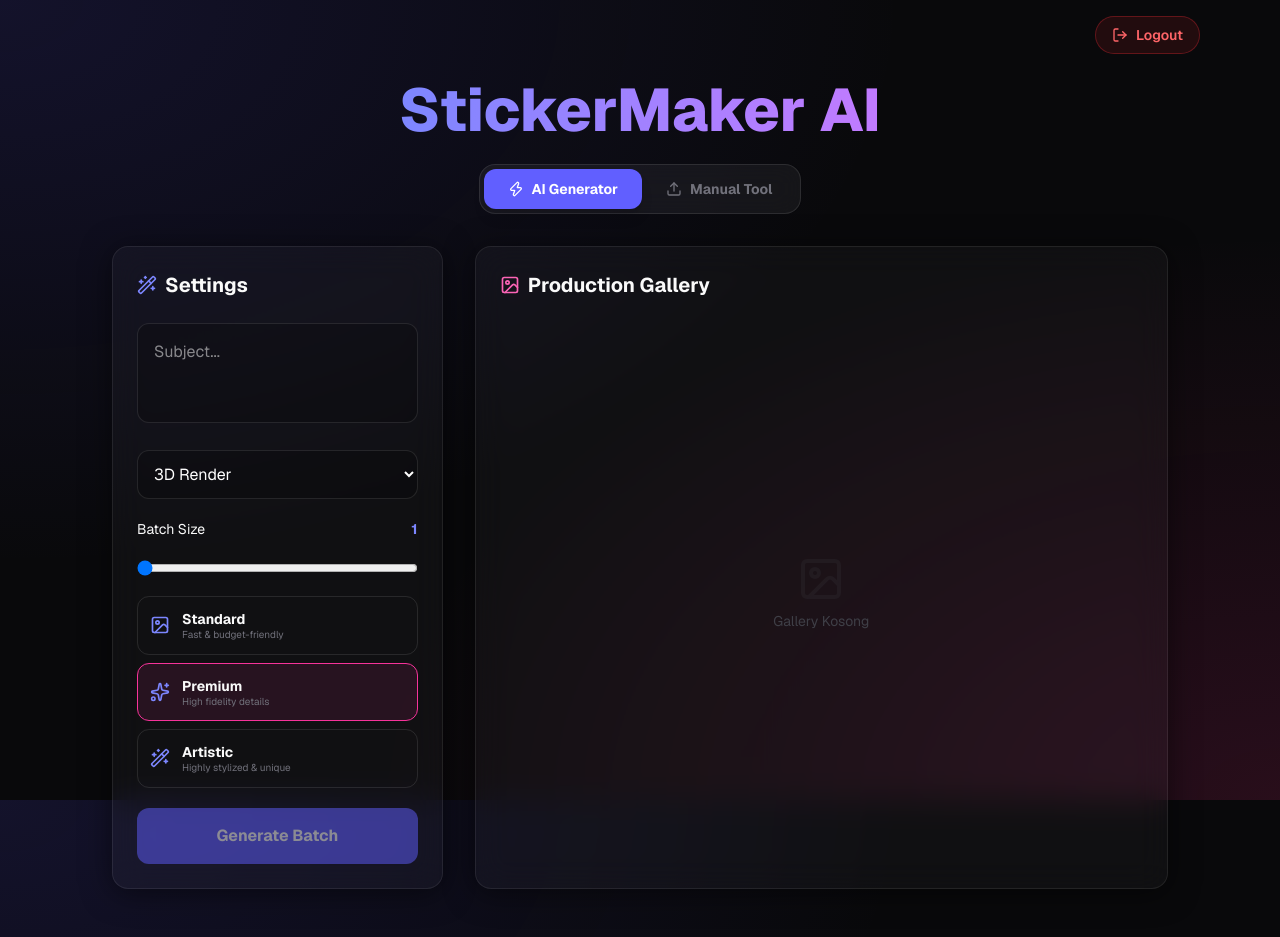
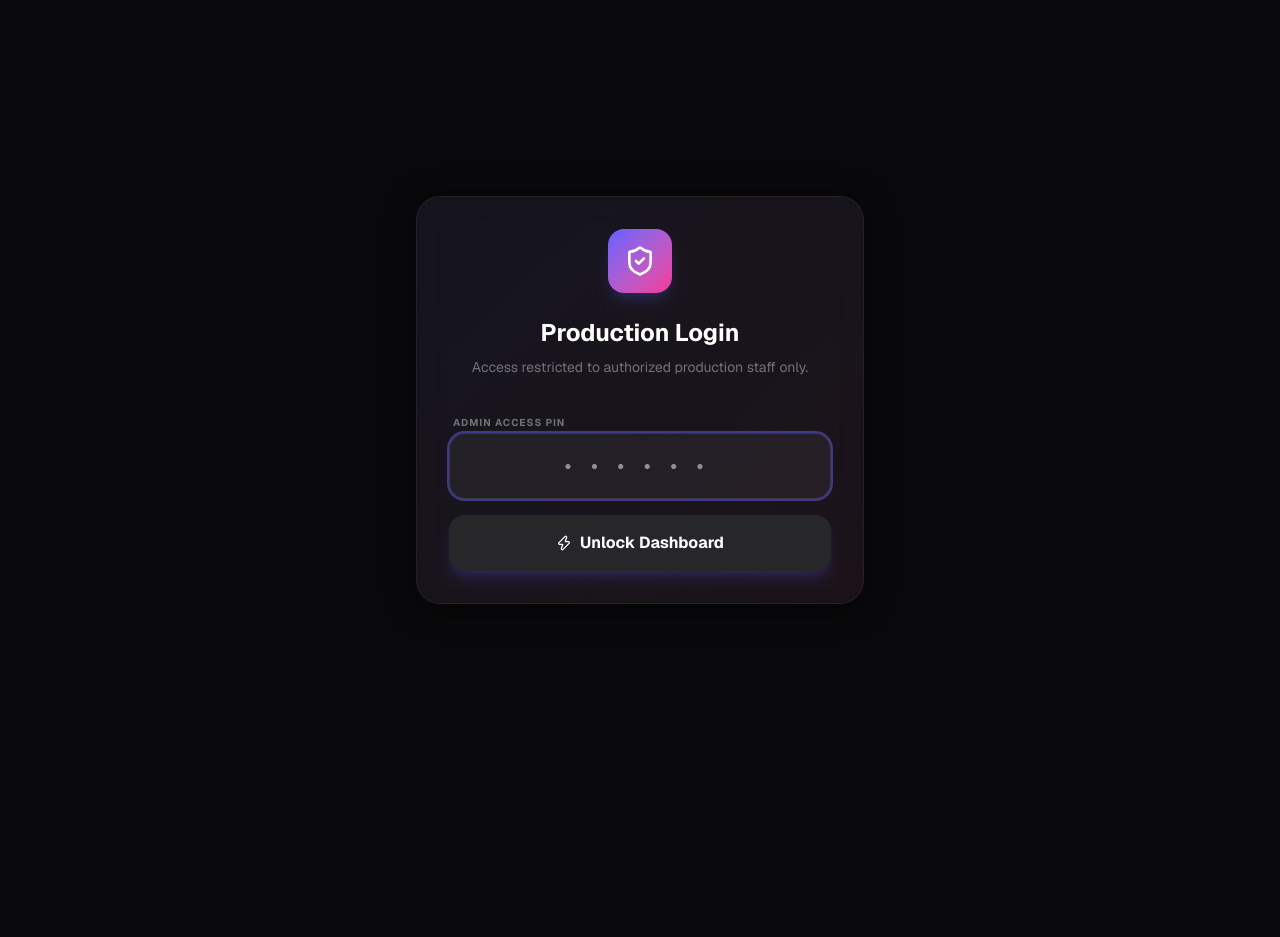
Before and after one commit to Danar1111/StickerMaker, a Next.js app: page / in a window 1280 px wide. After the commit the page ends 800 px from the top, so only its background shows below. Built offline with nearby package versions, Linux system fonts and the light colour scheme.

Commit message:
Routing Improvements

```diff
--- a/src/app/api/generate/route.ts
+++ b/src/app/api/generate/route.ts
@@ -77,13 +77,19 @@ export async function POST(req: Request) {
         const replicateToken = process.env.REPLICATE_API_TOKEN;
         const openaiKey = process.env.OPENAI_API_KEY;
         const adminPin = process.env.ADMIN_PIN;
+        const requestedPin = req.headers.get("x-admin-pin");
 
-        // --- SISTEM KEAMANAN PIN RAHASIA ---
-        if (adminPin) {
-            const requestedPin = req.headers.get("x-admin-pin");
-            if (requestedPin !== adminPin) {
-                return NextResponse.json({ error: "Unauthorized: PIN Akses Administrator salah atau Anda belum login." }, { status: 401 });
-            }
+        // --- SISTEM KEAMANAN PIN RAHASIA (MANDATORY) ---
+        if (!adminPin) {
+            return NextResponse.json({
+                error: "KESALAHAN KONFIGURASI VPS: Anda belum memasukkan 'ADMIN_PIN' di file .env.local pada server VPS Anda. Mohon isi PIN dan restart PM2."
+            }, { status: 500 });
+        }
+
+        if (requestedPin !== adminPin) {
+            return NextResponse.json({
+                error: "AKSES DITOLAK: PIN Administrator salah atau sesi Anda telah berakhir. Silakan Logout dan Login kembali."
+            }, { status: 401 });
         }
 
         if (!replicateToken) {
--- a/src/app/page.tsx
+++ b/src/app/page.tsx
@@ -339,8 +339,57 @@ export default function Home() {
 
   if (!isClient) return null;
 
+  if (!isAuthenticated) {
+    return (
+      <div className="min-h-screen w-full flex items-center justify-center p-6 bg-zinc-950">
+        <div className="w-full max-w-md glass-panel p-8 rounded-3xl border border-white/10 shadow-2xl relative overflow-hidden group">
+          <div className="absolute inset-0 bg-gradient-to-br from-indigo-500/10 to-pink-500/10 opacity-50 pointer-events-none group-hover:opacity-75 transition-opacity" />
+          <div className="relative z-10">
+            <div className="flex justify-center mb-6">
+              <div className="w-16 h-16 bg-gradient-to-br from-indigo-500 to-pink-500 rounded-2xl flex items-center justify-center shadow-lg shadow-indigo-500/20">
+                <ShieldCheck className="w-8 h-8 text-white" />
+              </div>
+            </div>
+
+            <h1 className="text-2xl font-bold text-center text-white mb-2">Production Login</h1>
+            <p className="text-zinc-500 text-sm text-center mb-8">Access restricted to authorized production staff only.</p>
+
+            <form onSubmit={handleLogin} className="space-y-4">
+              <div className="space-y-2">
+                <label className="text-[10px] uppercase tracking-widest text-zinc-500 font-bold ml-1">Admin Access PIN</label>
+                <input
+                  type="password"
+                  value={pinInput}
+                  onChange={(e) => setPinInput(e.target.value)}
+                  placeholder="••••••"
+                  className="w-full bg-white/5 border border-white/10 rounded-2xl p-4 text-center text-2xl tracking-[0.5em] text-white focus:outline-none focus:ring-2 focus:ring-indigo-500/50 transition-all font-mono"
+                  autoFocus
+                />
+              </div>
+
+              {authError && (
+                <div className="p-3 rounded-xl bg-red-500/10 border border-red-500/30 text-red-500 text-xs text-center animate-shake">
+                  {authError}
+                </div>
+              )}
+
+              <button
+                type="submit"
+                disabled={isVerifying || !pinInput.trim()}
+                className="w-full py-4 bg-indigo-500 hover:bg-indigo-400 disabled:bg-zinc-800 text-white rounded-2xl font-bold transition-all shadow-lg shadow-indigo-500/20 flex items-center justify-center gap-2"
+              >
+                {isVerifying ? <Loader2 className="w-5 h-5 animate-spin" /> : <Zap className="w-4 h-4" />}
+                {isVerifying ? "Verifying..." : "Unlock Dashboard"}
+              </button>
+            </form>
+          </div>
+        </div>
+      </div>
+    );
+  }
+
   return (
-    <div className="relative flex flex-col flex-1 items-center justify-center p-6 md:p-12 w-full max-w-6xl mx-auto">
+    <div className="flex flex-col flex-1 items-center justify-center p-6 md:p-12 w-full max-w-6xl mx-auto">
 
       <div className="absolute top-4 right-4 z-20"><button onClick={handleLogout} className="px-4 py-2 bg-red-500/10 hover:bg-red-500/20 border border-red-500/30 text-red-400 rounded-full text-sm font-semibold flex items-center gap-2"><LogOut className="w-4 h-4" /> Logout</button></div>
 
```
